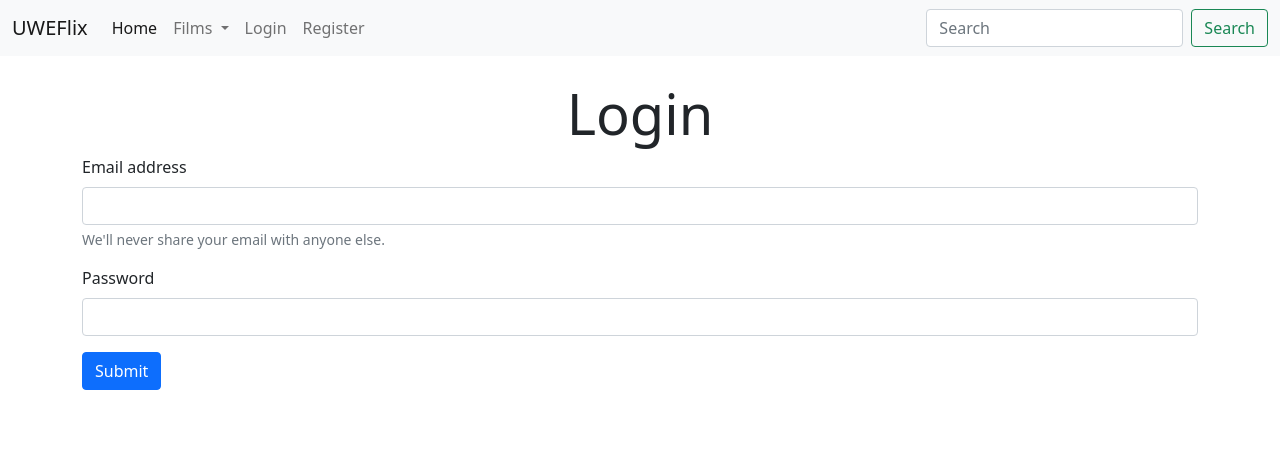
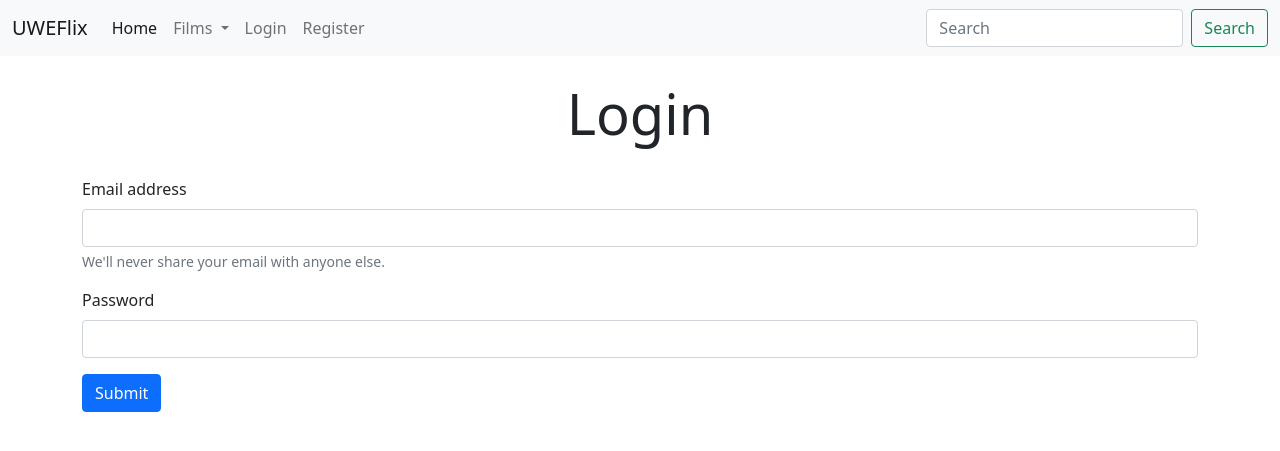
Before and after one commit to je-vargas/django--uwe--flix--es--13, a Django app: page /users/login/ in a window 1280 px wide. Shown: the top 451 px of the page. Run offline with Django 4.2, Linux system fonts and the light colour scheme.

Commit message:
ESD-20 css tweaks

```diff
--- a/project/films/static/films/base.css
+++ b/project/films/static/films/base.css
@@ -1,8 +1,8 @@
-body {
+/* body {
     font-family: 'Source Sans Pro', sans-serif;
     font-size: 18px;
+} */
+
+.login-form {
+    margin-top: 30px;
 }
-
-header h3 {
-    color: red;
-}
```
